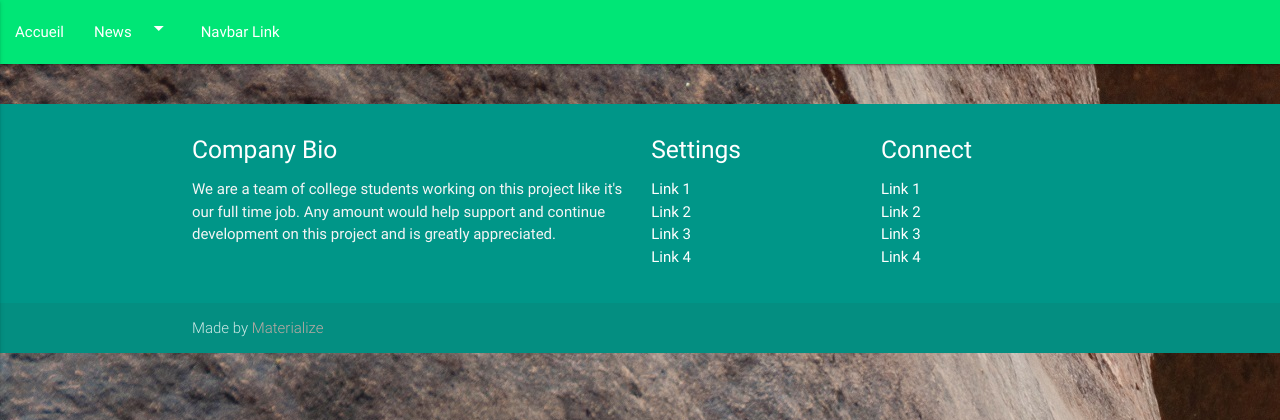
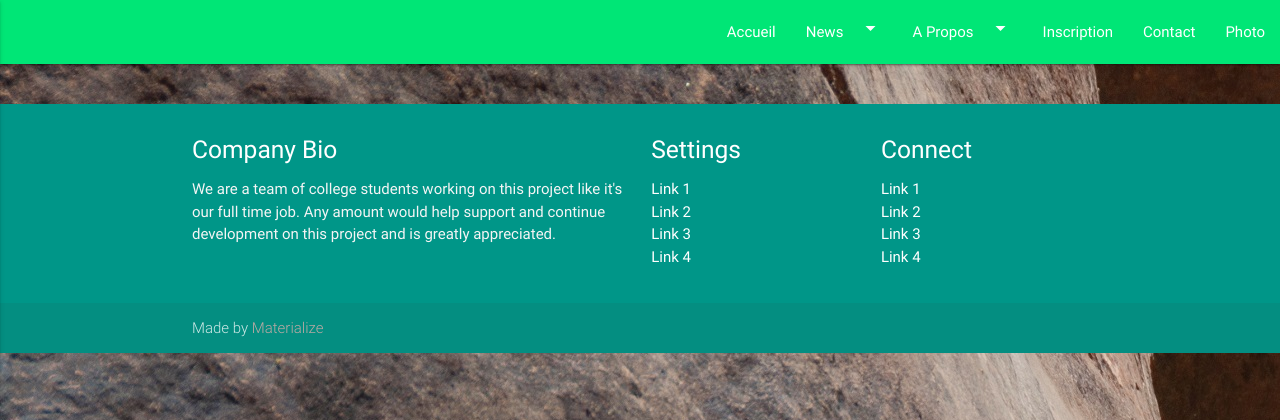
Before and after one commit to iliass5165/hv, a PHP site: page /index.php?page=tarifInscription in a window 1280 px wide. Shown: the top 420 px of the page. Run offline with PHP 8.4, Linux system fonts and the light colour scheme.

Commit message:
modif navbar

```diff
--- a/index.php
+++ b/index.php
@@ -14,15 +14,36 @@
 
 	<header>
 		 <nav class=" green accent-3" role="navigation">
-		      <ul class="left hide-on-med-and-down">
+		      <ul class="right hide-on-med-and-down">
 		        <li><a href="index.php">Accueil</a></li>
 		        <li><a class="dropdown-button" href="#!" data-activates="dropdown1">News<i class="material-icons right">arrow_drop_down</i></a></li>
-		        <ul id="dropdown1" class="dropdown-content">
+		 		<li><a class="dropdown-button" href="#!" data-activates="dropdown2">A Propos<i class="material-icons right">arrow_drop_down</i></a></li>
+		 		<li ><a href="index.php?page=tarifInscription">Inscription</a></li>
+		 		<li ><a href="index.php?page=contact">Contact</a></li>
+		 		<li ><a href="index.php?page=photo">Photo</a></li>
+
+
+				</ul>
+
+
+
+	       	  <ul id="dropdown1" class="dropdown-content">
 				  <li><a href="index.php?page=actualite">Actualité</a></li>
 				  <li><a href="index.php?page=evenement">Evenement</a></li>
 				  <li><a href="index.php?page=competition">Competition</a></li>
+			  <li>
+		        <ul id="dropdown2" class="dropdown-content">
+				  <li><a href="index.php?page=presentation">Présentation</a></li>
+				  <li><a href="index.php?page=association">Association</a></li>
+				  <li><a href="index.php?page=horaire">Horaire</a></li>
+				  <li><a href="index.php?page=clendrier">Calendrier</a></li>
+				  <li><a href="index.php?page=reglement">Réglement Intérieur</a></li>
+				  <li><a href="index.php?page=materiel">Matériel</a></li>
+				  <li><a href="index.php?page=technique">Téchnique</a></li>
+
 				</ul>
-		        <li><a href="#">Navbar Link</a></li>
+
+
 
 		      </ul>
 
```
